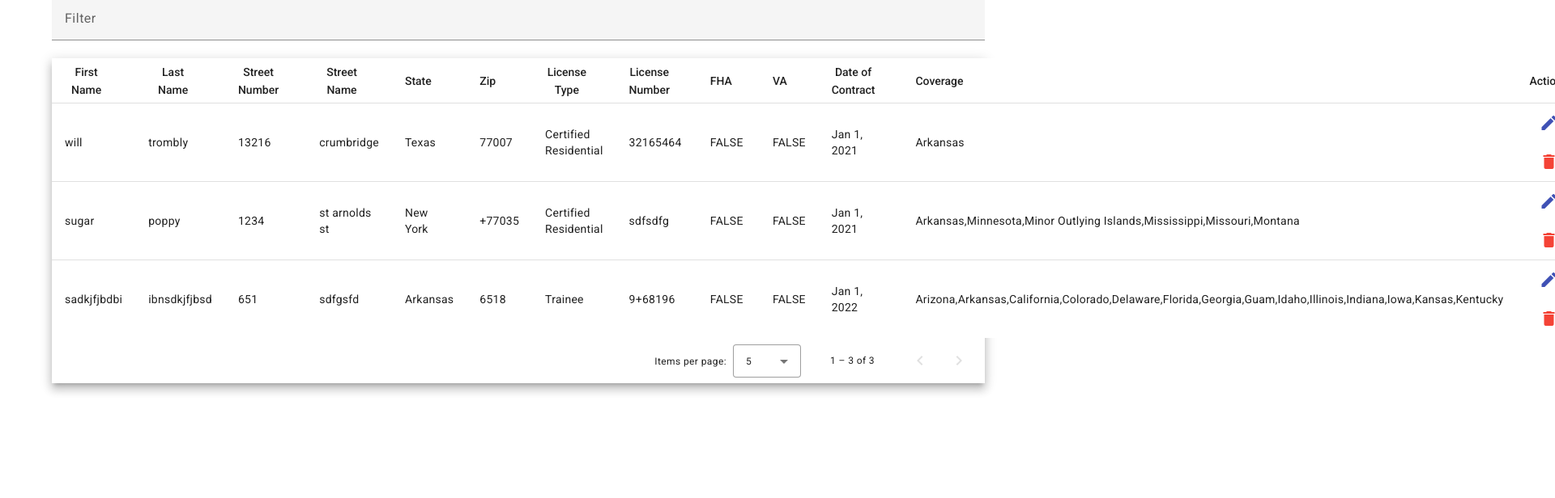
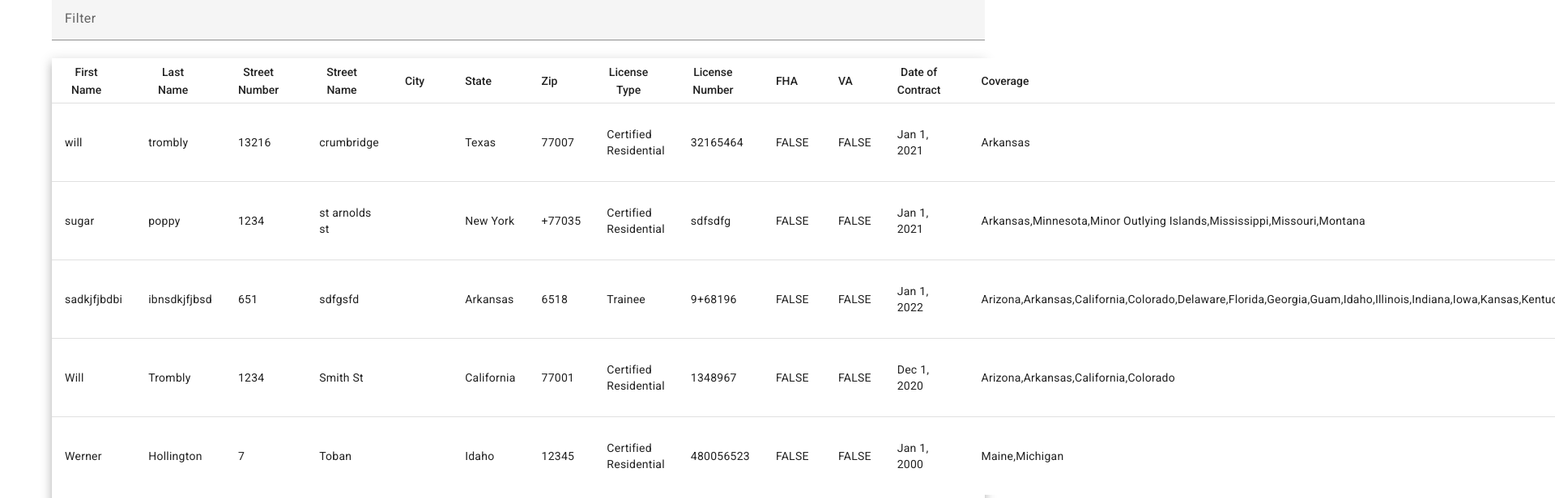
Before and after one commit to wtrombly/AppraisersStaffManagementCrud, an Angular app: page / in a window 1280 px wide. Shown: the part 80-696 px from the top of the page at 81% size, 1920 px wide, since content can reach past the window. Built offline with nearby package versions, Linux system fonts and the light colour scheme; data requests are answered from the project's data file.

Commit message:
Update city field in dialogue add appraiser

```diff
--- a/db.json
+++ b/db.json
@@ -80,6 +80,97 @@
         "Kentucky"
       ],
       "id": 3
+    },
+    {
+      "firstName": "Will",
+      "lastName": "Trombly",
+      "streetNumber": "1234",
+      "streetName": "Smith St",
+      "state": {
+        "id": 2,
+        "name": "California",
+        "abbreviation": "CA"
+      },
+      "zipCode": "77001",
+      "licenseLevel": "Certified Residential",
+      "licenseNumber": "1348967",
+      "FHA": "FALSE",
+      "VA": "FALSE",
+      "dataOfPlacement": "2020-12-01T06:00:00.000Z",
+      "stateCoverage": [
+        "Arizona",
+        "Arkansas",
+        "California",
+        "Colorado"
+      ],
+      "id": 4
+    },
+    {
+      "firstName": "Werner",
+      "lastName": "Hollington",
+      "streetNumber": "7",
+      "streetName": "Toban",
+      "state": {
+        "id": 11,
+        "name": "Idaho",
+        "abbreviation": "ID"
+      },
+      "zipCode": "12345",
+      "licenseLevel": "Certified Residential",
+      "licenseNumber": "480056523",
+      "FHA": "FALSE",
+      "VA": "FALSE",
+      "dataOfPlacement": "2000-01-01T06:00:00.000Z",
+      "stateCoverage": [
+        "Maine",
+        "Michigan"
+      ],
+      "id": 5
+    },
+    {
+      "firstName": "Erick",
+      "lastName": "Worner",
+      "streetNumber": "2948",
+      "streetName": "Scott Way",
+      "state": {
+        "id": 8,
+        "name": "Georgia",
+        "abbreviation": "GA"
+      },
+      "zipCode": "45687",
+      "licenseLevel": "Certified General",
+      "licenseNumber": "825325439",
+      "FHA": "TRUE",
+      "VA": "TRUE",
+      "dataOfPlacement": "2010-01-02T06:00:00.000Z",
+      "stateCoverage": [
+        "West Virginia",
+        "Wisconsin",
+        "Wyoming"
+      ],
+      "id": 6
+    },
+    {
+      "firstName": "Bob",
+      "lastName": "Vila",
+      "streetNumber": "5542",
+      "streetName": "bleeker ave",
+      "city": "richmond",
+      "state": {
+        "id": 35,
+        "name": "Virginia",
+        "abbreviation": "VA"
+      },
+      "zipCode": "12458",
+      "licenseLevel": "Trainee",
+      "licenseNumber": "4567214",
+      "FHA": "FALSE",
+      "VA": "FALSE",
+      "dataOfPlacement": "1900-01-18T06:00:00.000Z",
+      "stateCoverage": [
+        "Vermont"
+      ],
+      "id": 7
     }
   ],
   "comments": [
--- a/src/app/add-member-dialogue/add-member-dialogue.component.html
+++ b/src/app/add-member-dialogue/add-member-dialogue.component.html
@@ -19,6 +19,11 @@
   <mat-form-field appearance="outline">
     <mat-label>Street Name</mat-label>
     <input formControlName="streetName" matInput placeholder="Street Name" />
+  </mat-form-field>
+
+  <mat-form-field appearance="outline">
+    <mat-label>City</mat-label>
+    <input formControlName="city" matInput placeholder="City" />
   </mat-form-field>
 
   <div class="outline">
--- a/src/app/add-member-dialogue/add-member-dialogue.component.ts
+++ b/src/app/add-member-dialogue/add-member-dialogue.component.ts
@@ -87,6 +87,7 @@ export class AddMemberDialogueComponent implements OnInit {
       lastName: ['', Validators.required],
       streetNumber: ['', Validators.required],
       streetName: ['', Validators.required],
+      city: ['', Validators.required],
       state: ['', Validators.required],
       zipCode: ['', Validators.required],
       licenseLevel: ['', Validators.required],
@@ -112,6 +113,7 @@ export class AddMemberDialogueComponent implements OnInit {
         this.editData.streetName
       );
       this.staffAppraiserForm.controls['state'].setValue(this.editData.state);
+      this.staffAppraiserForm.controls['city'].setValue(this.editData.city);
       this.staffAppraiserForm.controls['zipCode'].setValue(
         this.editData.zipCode
       );
@@ -138,7 +140,7 @@ export class AddMemberDialogueComponent implements OnInit {
         this.api.postAppraiser(this.staffAppraiserForm.value)
         .subscribe({
           next: (res) => {
-            alert("Product added successfully");
+            alert("Appraiser added successfully");
             this.staffAppraiserForm.reset();
             this.dialofRef.close('save');
           },
--- a/src/app/app.component.html
+++ b/src/app/app.component.html
@@ -42,6 +42,12 @@
         <ng-container matColumnDef="streetName">
           <th mat-header-cell *matHeaderCellDef mat-sort-header> Street Name </th>
           <td mat-cell *matCellDef="let row"> {{row.streetName}} </td>
+        </ng-container>
+
+        <!-- City Name-->
+        <ng-container matColumnDef="city">
+          <th mat-header-cell *matHeaderCellDef mat-sort-header> City </th>
+          <td mat-cell *matCellDef="let row"> {{row.city}} </td>
         </ng-container>
 
         <!-- State -->
--- a/src/app/app.component.ts
+++ b/src/app/app.component.ts
@@ -17,7 +17,7 @@ import {MatTableDataSource} from '@angular/material/table';
 export class AppComponent implements OnInit{
   title = 'AppraisersStaffManagementCrud';
 
-  displayedColumns: string[] = ['firstName', 'lastName', 'streetNumber', 'streetName', 'state', 'zipCode', 'licenseLevel', 'licenseNumber', 'FHA', 'VA', 'dataOfPlacement', 'stateCoverage', 'action'];
+  displayedColumns: string[] = ['firstName', 'lastName', 'streetNumber', 'streetName', 'city', 'state', 'zipCode', 'licenseLevel', 'licenseNumber', 'FHA', 'VA', 'dataOfPlacement', 'stateCoverage', 'action'];
   dataSource!: MatTableDataSource<any>;
 
   @ViewChild(MatPaginator) paginator!: MatPaginator;
```
